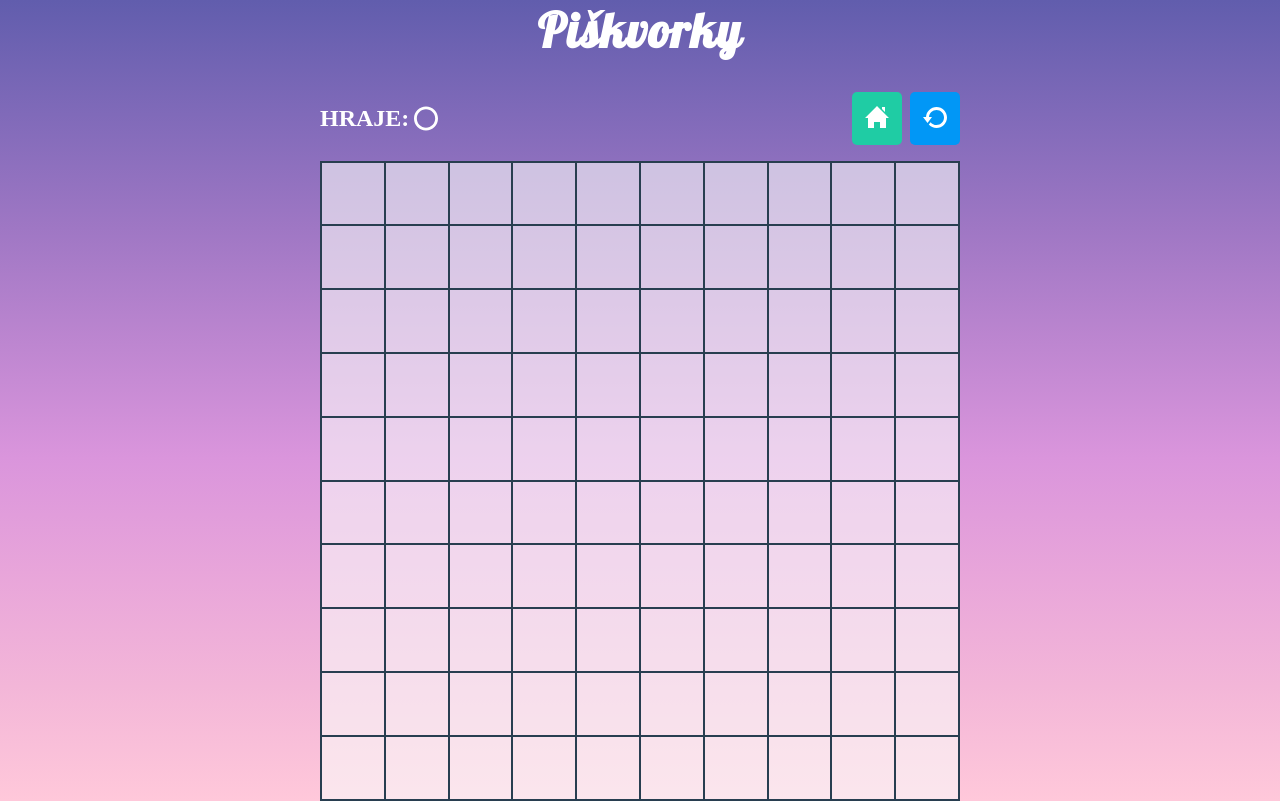
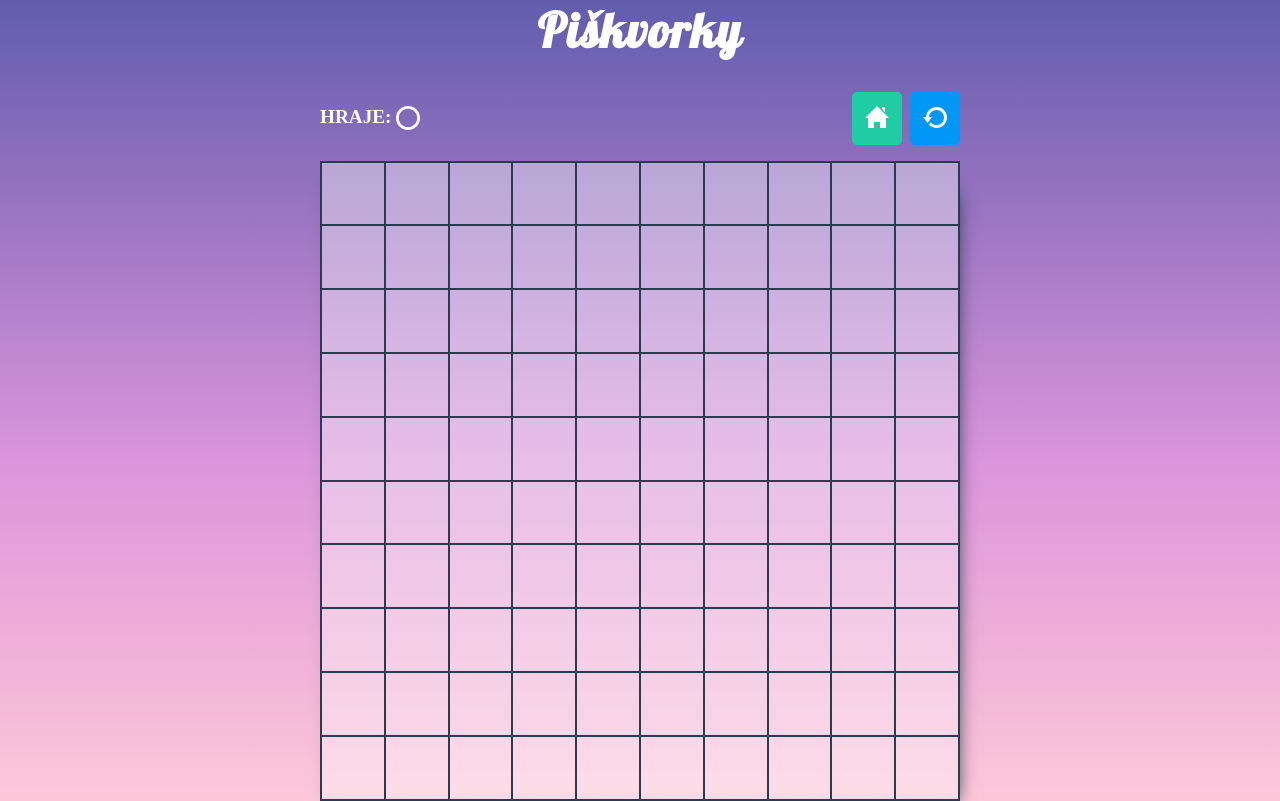
Before and after one commit to MelaKatherine/piskvorky, a plain HTML site: page hra.html in a window 1280 px wide. Drawn offline with Linux system fonts and the light colour scheme.

Commit message:
add styles to btn hover, change area color

```diff
--- a/style.css
+++ b/style.css
@@ -109,7 +109,7 @@ body {
 }
 
 .game__menu--player {
-  font-size: 1.5rem;
+  font-size: 1.2rem;
   text-transform: uppercase;
   font-weight: 700;
 }
@@ -150,6 +150,7 @@ body {
   display: flex;
   flex-wrap: wrap;
   border: 1px solid #283e50;
+  box-shadow: 16px 17px 18px -19px #283e50, 0px 10px 15px -3px rgba(0, 0, 0, 0.1);
 }
 
 .game__box {
@@ -159,10 +160,10 @@ body {
   text-decoration: none;
   margin: 0px;
   padding-block: 5px;
-  background-color: rgba(250, 250, 250, 0.6);
+  background-color: rgba(250, 250, 250, 0.4);
 }
 
 .game__box:hover {
-  opacity: 0.8;
+  background-color: rgba(250, 250, 250, 0.6);
   transition: ease .4s;
 }
```
